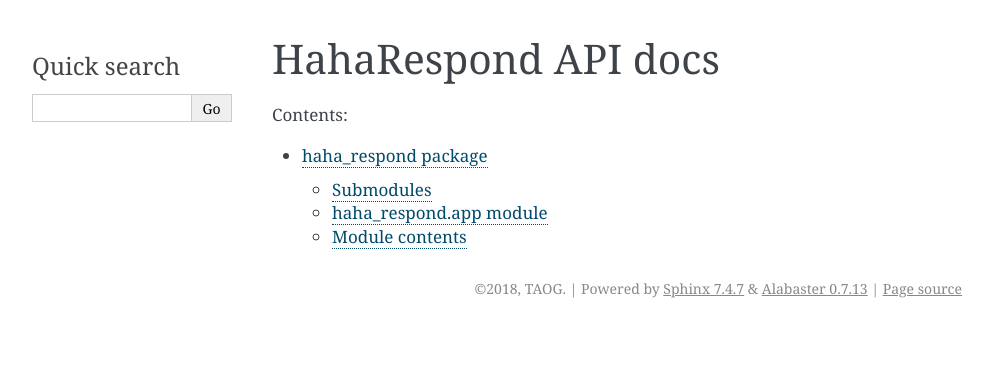
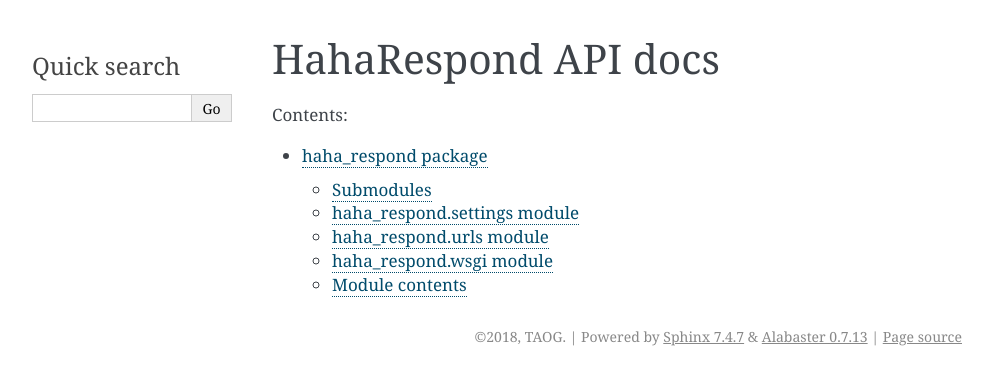
Before and after one commit to yowenter/haha-respond, a Sphinx documentation site: the page built from api/api-doc/source/api.rst, in a window 1280 px wide. Shown: the top 385 px of the page, without its empty margins (148-1141 px from the left). Built offline with Sphinx 7.4.7, drawn with Linux system fonts in a browser that asks for light colours; pages that are not in the unit, such as notebooks, are missing from menus.

Commit message:
+ auto generate doc

```diff
--- a/api/api-doc/source/api-doc/haha_respond.rst
+++ b/api/api-doc/source/api-doc/haha_respond.rst
@@ -4,10 +4,26 @@ haha\_respond package
 Submodules
 ----------
 
-haha\_respond\.app module
--------------------------
+haha\_respond\.settings module
+------------------------------
 
-.. automodule:: haha_respond.app
+.. automodule:: haha_respond.settings
+    :members:
+    :undoc-members:
+    :show-inheritance:
+
+haha\_respond\.urls module
+--------------------------
+
+.. automodule:: haha_respond.urls
+    :members:
+    :undoc-members:
+    :show-inheritance:
+
+haha\_respond\.wsgi module
+--------------------------
+
+.. automodule:: haha_respond.wsgi
     :members:
     :undoc-members:
     :show-inheritance:
--- a/api/api-doc/source/api-doc/modules.rst
+++ b/api/api-doc/source/api-doc/modules.rst
@@ -4,4 +4,6 @@ haha_respond
 .. toctree::
    :maxdepth: 4
 
+   haha_api
    haha_respond
+   manage
```
Also changed, not shown: 3 other files.
